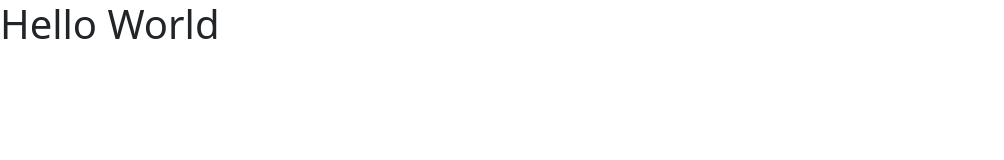
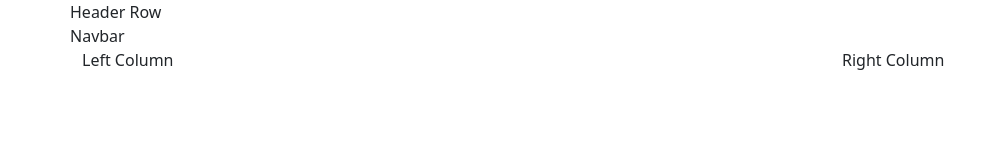
Before and after one commit to jigolaurito93/kekembas-111_bootstrap_portfolio, a plain HTML site: page index.html in a window 1280 px wide. Shown: the whole page, without its empty margins (0-1004 px from the left). Drawn offline with nearby package versions, Linux system fonts and the light colour scheme.

Commit message:
Page layout

```diff
--- a/index.html
+++ b/index.html
@@ -7,9 +7,41 @@
     <title>Bootstrap Portfolio</title>
     <link href="https://cdn.jsdelivr.net/npm/bootstrap@5.3.0-alpha1/dist/css/bootstrap.min.css" rel="stylesheet" integrity="sha384-GLhlTQ8iRABdZLl6O3oVMWSktQOp6b7In1Zl3/Jr59b6EGGoI1aFkw7cmDA6j6gD" crossorigin="anonymous">
 </head>
+
+<!-- <style>
+    div{
+        border: 1px solid black;
+    }
+</style> -->
+
 <body>
-    <h1>Hello World</h1>
+    <!-- Container that starts the bootstrap grid -->
+    <div class="container">
 
+        <!-- Row 1 - Header Row -->
+        <div class="row">
+            Header Row
+        </div>
+
+        <!-- Row 2 - Navbar -->
+        <div class="row">
+            Navbar
+        </div>
+
+        <!-- Row 3 - Main Content -->
+        <div class="row">
+            <!-- Left 2/3 column -->
+            <div class="col-8">
+                Left Column
+            </div>
+            <!-- Right 1/3 column -->
+            <div class="col-4">
+                Right Column
+            </div>
+        </div>
+
+
+    </div>
 
 
 
```
